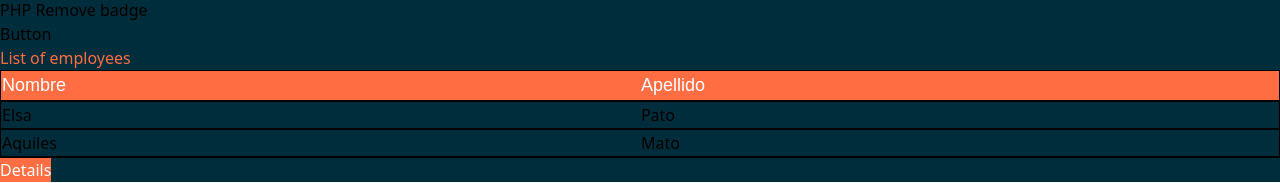
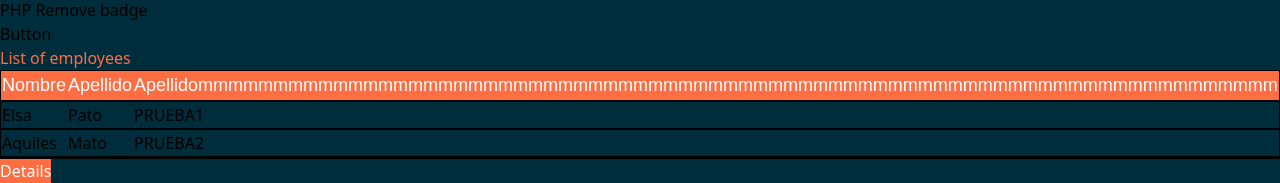
Before and after one commit to rubencuellar22/Eviden-Disponible---Grupo-3, an Angular app in the folder Angular/GestionEmpleadosEviden/: page / in a window 1280 px wide. Shown: the part 749-932 px from the top of the page. Built offline with nearby package versions, Linux system fonts and the light colour scheme.

Commit message:
Scroll lateral tabla
La columna está para probar que funciona. Luego se borra

```diff
--- a/Angular/GestionEmpleadosEviden/src/app/filtered-table/filtered-table.component.css
+++ b/Angular/GestionEmpleadosEviden/src/app/filtered-table/filtered-table.component.css
@@ -3,10 +3,24 @@
 
 }
 .tabla{
+    display: block;
+    overflow-x: auto;
+    white-space: nowrap;
     border: 1px solid;
     border-collapse: collapse;
     width: 100%;
 }
+/*
+table tbody {
+    display: table;
+    width: 100%;
+}*/
+/*
+div.wrapper {
+    display: block;
+    overflow-x: auto;
+    white-space: nowrap;
+}*/
 th, td {
     border-bottom: 2px solid black;
     text-align: left;
--- a/Angular/GestionEmpleadosEviden/src/app/filtered-table/filtered-table.component.html
+++ b/Angular/GestionEmpleadosEviden/src/app/filtered-table/filtered-table.component.html
@@ -2,22 +2,25 @@
 
 <section class="mainbox flex-1 ml-10 mr-10 mb-10 bg-white rounded-lg relative">
 
-    <div class="p-20 relative">
+    <div class="wrapper p-20 relative">
         <table class="tabla absolute top-0 left-0 table-auto">
             <thead class="cabecera">
                 <tr>
                     <td>Nombre</td>
                     <td>Apellido</td>
+                    <td>Apellidommmmmmmmmmmmmmmmmmmmmmmmmmmmmmmmmmmmmmmmmmmmmmmmmmmmmmmmmmmmmmmmmmmmmmmmmmmmmmmmmmmmmmmmmmmmmmmmmmmmmmmmmmmmmmmmmmmmmmmmmmmmmmmmmmmmmmmmmmmmmmmmmmmmmmmmmmmm</td>
                 </tr>
             </thead>
             <tbody>
                 <tr>
                     <td>Elsa</td>
                     <td>Pato</td>
+                    <td>PRUEBA1</td>
                 </tr>
                 <tr>
                     <td>Aquiles</td>
                     <td>Mato</td>
+                    <td>PRUEBA2</td>
                 </tr>
             </tbody>
         </table>
```
